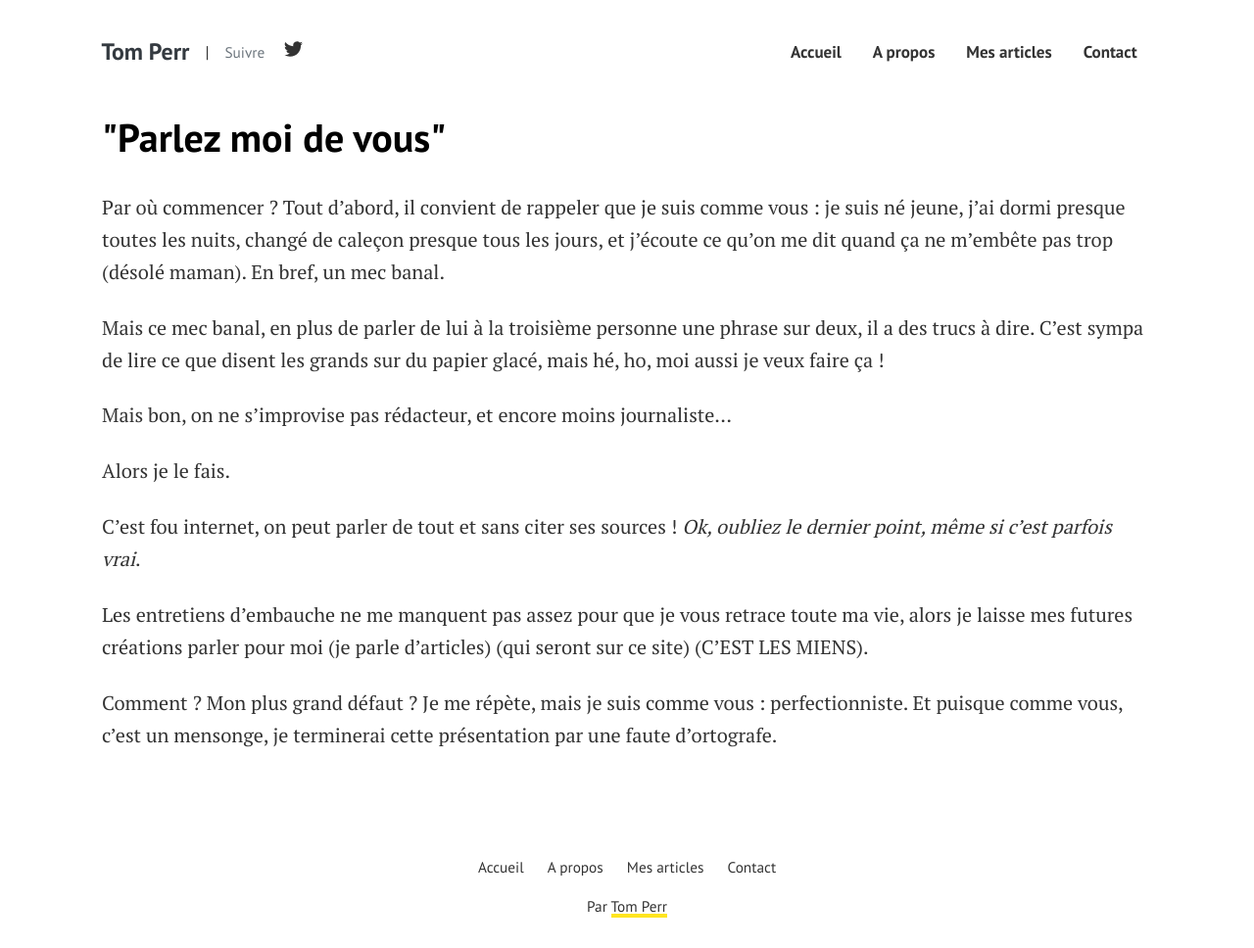
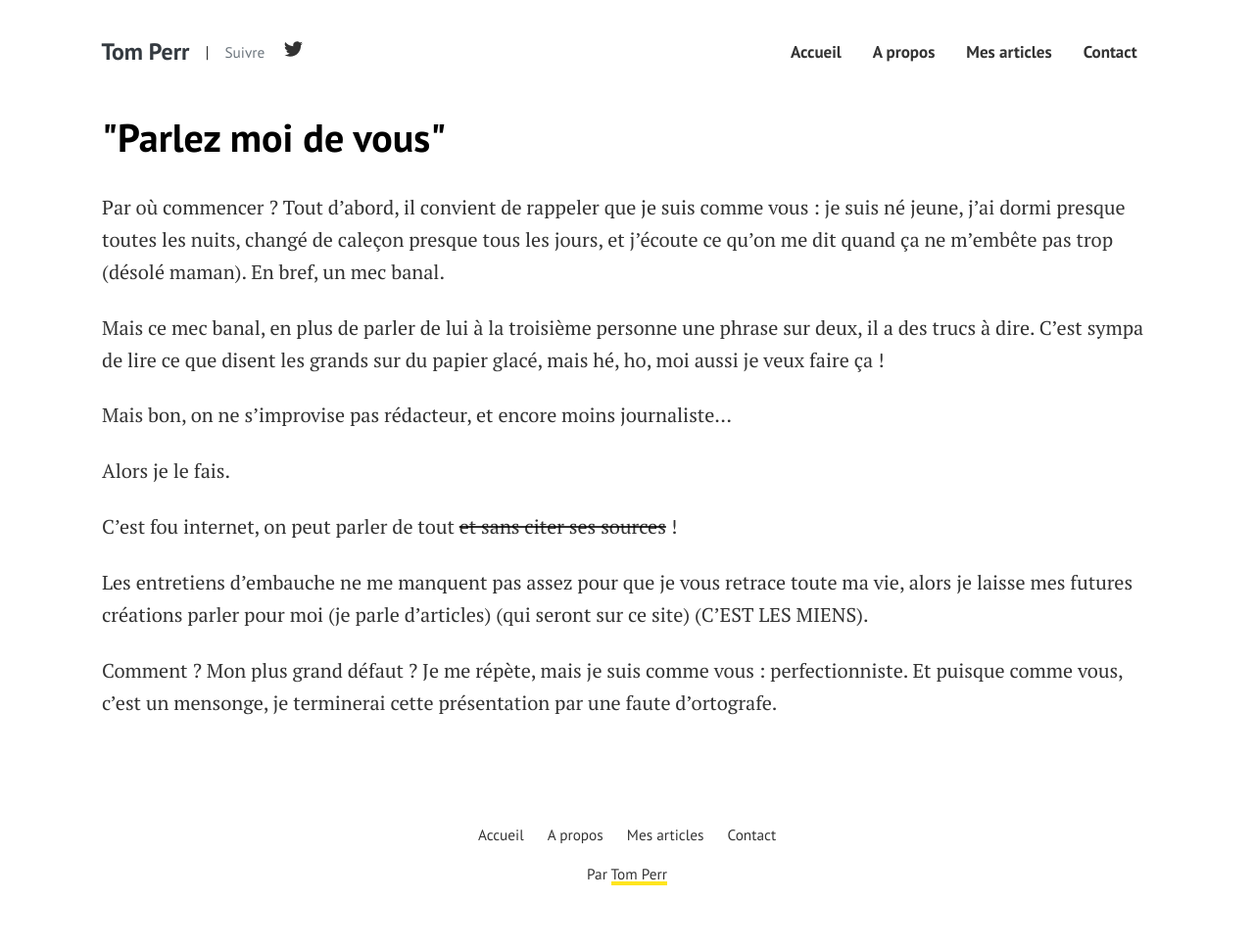
Before and after one commit to Yoshinker/yoshinker.github.io, a Jekyll site: the page built from pages/about.md, in a window 1280 px wide and 968 px high. Shown: the whole window at 98% size. Built offline with Jekyll 4.4.1, drawn with Linux system fonts in a browser that asks for light colours.

Commit message:
:memo: update about me format

```diff
--- a/pages/about.md
+++ b/pages/about.md
@@ -12,7 +12,7 @@ Mais bon, on ne s'improvise pas rédacteur, et encore moins journaliste...
 
 Alors je le fais.
 
-C'est fou internet, on peut parler de tout et sans citer ses sources ! _Ok, oubliez le dernier point, même si c'est parfois vrai_.
+C'est fou internet, on peut parler de tout ~~et sans citer ses sources~~ !
 
 Les entretiens d'embauche ne me manquent pas assez pour que je vous retrace toute ma vie, alors je laisse mes futures créations parler pour moi (je parle d'articles) (qui seront sur ce site) (C'EST LES MIENS).
 
```
